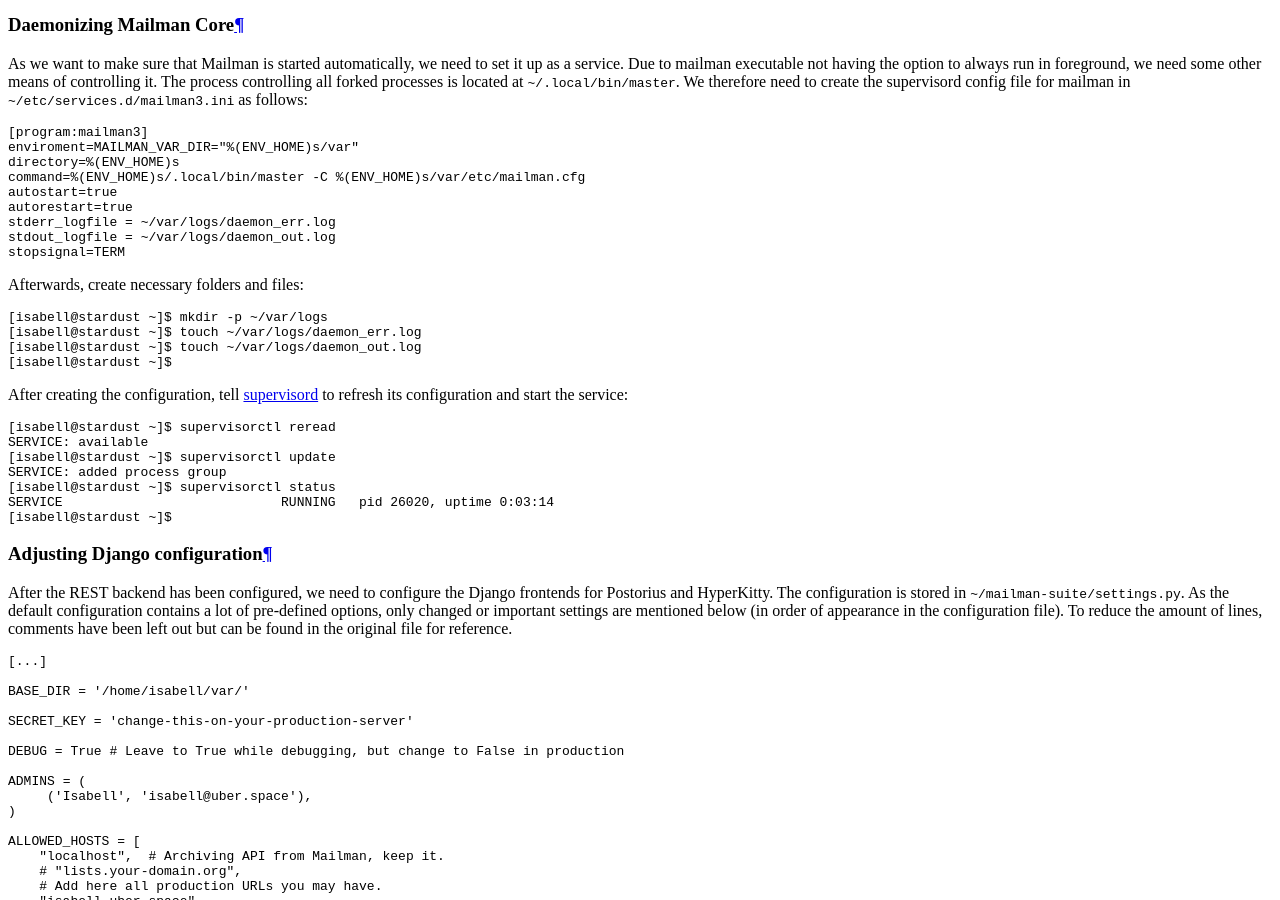
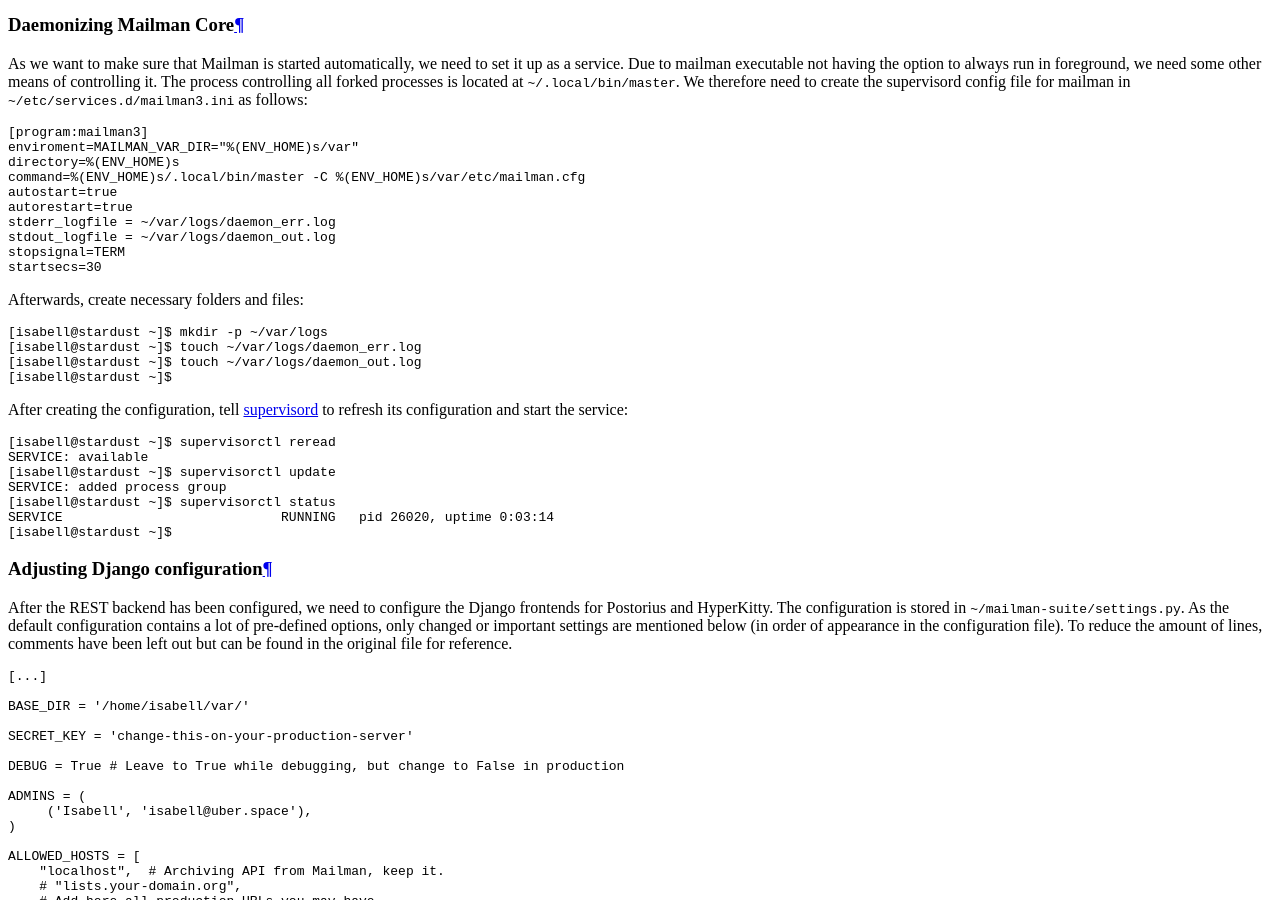
Before and after one commit to Uberspace/lab, a Sphinx documentation site: the page built from source/guide_mailman-3.rst, in a window 1280 px wide and 900 px high, scrolled down 8075 px. Built offline with Sphinx 7.4.7 and the Read the Docs theme 2.0.0, drawn with Linux system fonts in a browser that asks for light colours.

Commit message:
[mailman3] add startsecs to services

```diff
--- a/source/guide_mailman-3.rst
+++ b/source/guide_mailman-3.rst
@@ -229,6 +229,7 @@
  stderr_logfile = ~/var/logs/daemon_err.log
  stdout_logfile = ~/var/logs/daemon_out.log
  stopsignal=TERM
+ startsecs=30
 
 Afterwards, create necessary folders and files:
 
@@ -384,6 +385,7 @@
  process = 2
  threads = 2
  wsgi-file = wsgi.py
+ startsecs=30
 
  # your user name
  uid = isabell
```
